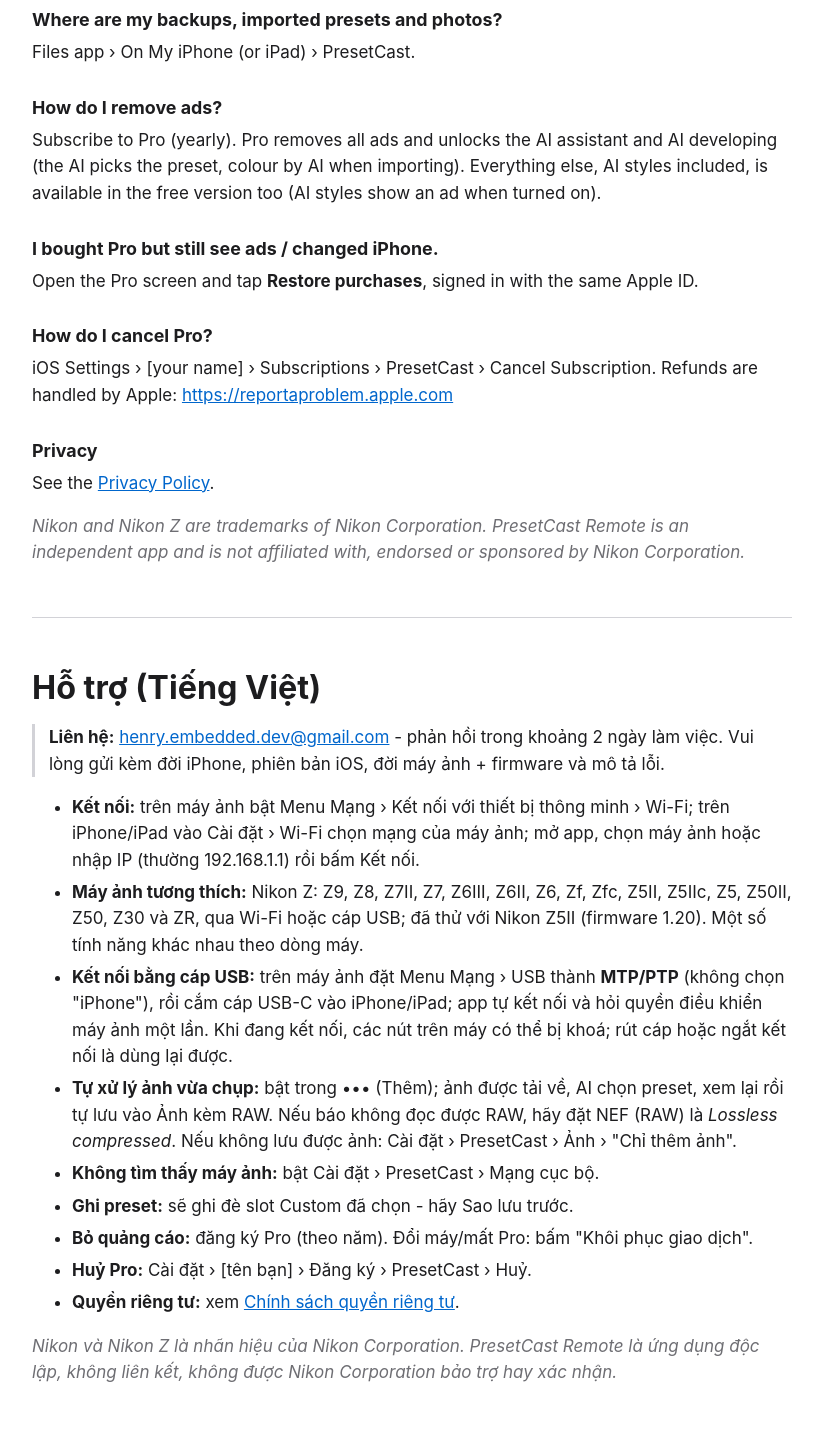
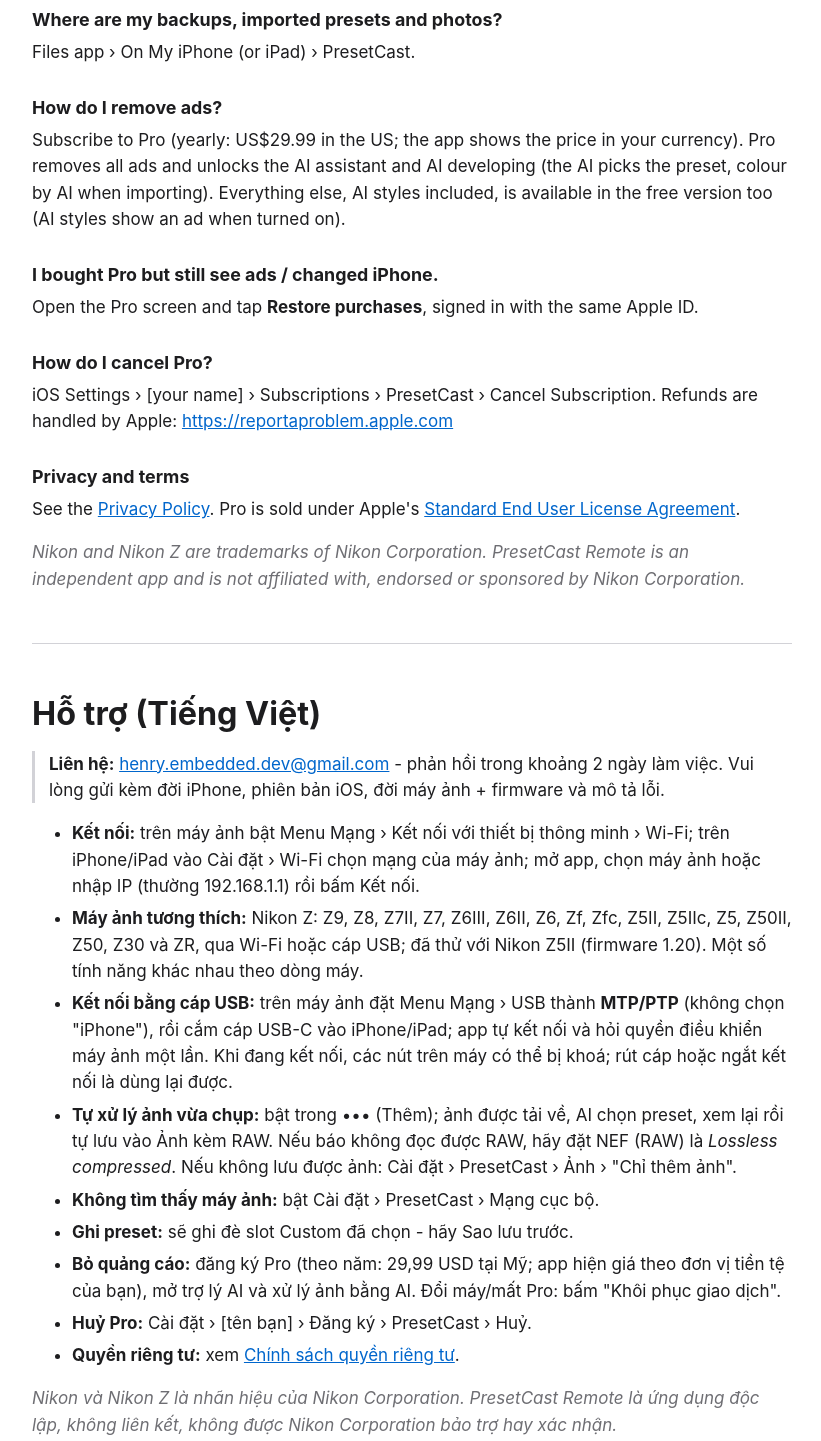
Before and after one commit to haclongtd1994/haclongtd1994.github.io, a plain HTML site: page presetcast/support.html in a window 1280 px wide. Shown: the part 1800-3241 px from the top of the page, without its empty margins (228-1049 px from the left). Drawn offline with Linux system fonts and the light colour scheme.

Commit message:
Support page: Pro price and terms link
Co-Authored-By: Claude Opus 5.5 <noreply@anthropic.com>

```diff
--- a/presetcast/support.html
+++ b/presetcast/support.html
@@ -73,7 +73,7 @@
 <p>Files app › On My iPhone (or iPad) › PresetCast.</p>
 
 <h3>How do I remove ads?</h3>
-<p>Subscribe to Pro (yearly). Pro removes all ads and unlocks the AI assistant and AI developing (the AI picks the preset, colour by AI when importing). Everything else, AI styles included, is available in the free version too (AI styles show an ad when turned on).</p>
+<p>Subscribe to Pro (yearly: US$29.99 in the US; the app shows the price in your currency). Pro removes all ads and unlocks the AI assistant and AI developing (the AI picks the preset, colour by AI when importing). Everything else, AI styles included, is available in the free version too (AI styles show an ad when turned on).</p>
 
 <h3>I bought Pro but still see ads / changed iPhone.</h3>
 <p>Open the Pro screen and tap <strong>Restore purchases</strong>, signed in with the same Apple ID.</p>
@@ -81,8 +81,8 @@
 <h3>How do I cancel Pro?</h3>
 <p>iOS Settings › [your name] › Subscriptions › PresetCast › Cancel Subscription. Refunds are handled by Apple: <a href="https://reportaproblem.apple.com">https://reportaproblem.apple.com</a></p>
 
-<h3>Privacy</h3>
-<p>See the <a href="privacy.html">Privacy Policy</a>.</p>
+<h3>Privacy and terms</h3>
+<p>See the <a href="privacy.html">Privacy Policy</a>. Pro is sold under Apple's <a href="https://www.apple.com/legal/internet-services/itunes/dev/stdeula/">Standard End User License Agreement</a>.</p>
 
 <p class="muted"><em>Nikon and Nikon Z are trademarks of Nikon Corporation. PresetCast Remote is an independent app and is not affiliated with, endorsed or sponsored by Nikon Corporation.</em></p>
 </section>
@@ -101,7 +101,7 @@
   <li><strong>Tự xử lý ảnh vừa chụp:</strong> bật trong ••• (Thêm); ảnh được tải về, AI chọn preset, xem lại rồi tự lưu vào Ảnh kèm RAW. Nếu báo không đọc được RAW, hãy đặt NEF (RAW) là <em>Lossless compressed</em>. Nếu không lưu được ảnh: Cài đặt › PresetCast › Ảnh › "Chỉ thêm ảnh".</li>
   <li><strong>Không tìm thấy máy ảnh:</strong> bật Cài đặt › PresetCast › Mạng cục bộ.</li>
   <li><strong>Ghi preset:</strong> sẽ ghi đè slot Custom đã chọn - hãy Sao lưu trước.</li>
-  <li><strong>Bỏ quảng cáo:</strong> đăng ký Pro (theo năm). Đổi máy/mất Pro: bấm "Khôi phục giao dịch".</li>
+  <li><strong>Bỏ quảng cáo:</strong> đăng ký Pro (theo năm: 29,99 USD tại Mỹ; app hiện giá theo đơn vị tiền tệ của bạn), mở trợ lý AI và xử lý ảnh bằng AI. Đổi máy/mất Pro: bấm "Khôi phục giao dịch".</li>
   <li><strong>Huỷ Pro:</strong> Cài đặt › [tên bạn] › Đăng ký › PresetCast › Huỷ.</li>
   <li><strong>Quyền riêng tư:</strong> xem <a href="privacy.html#vi">Chính sách quyền riêng tư</a>.</li>
 </ul>
```
